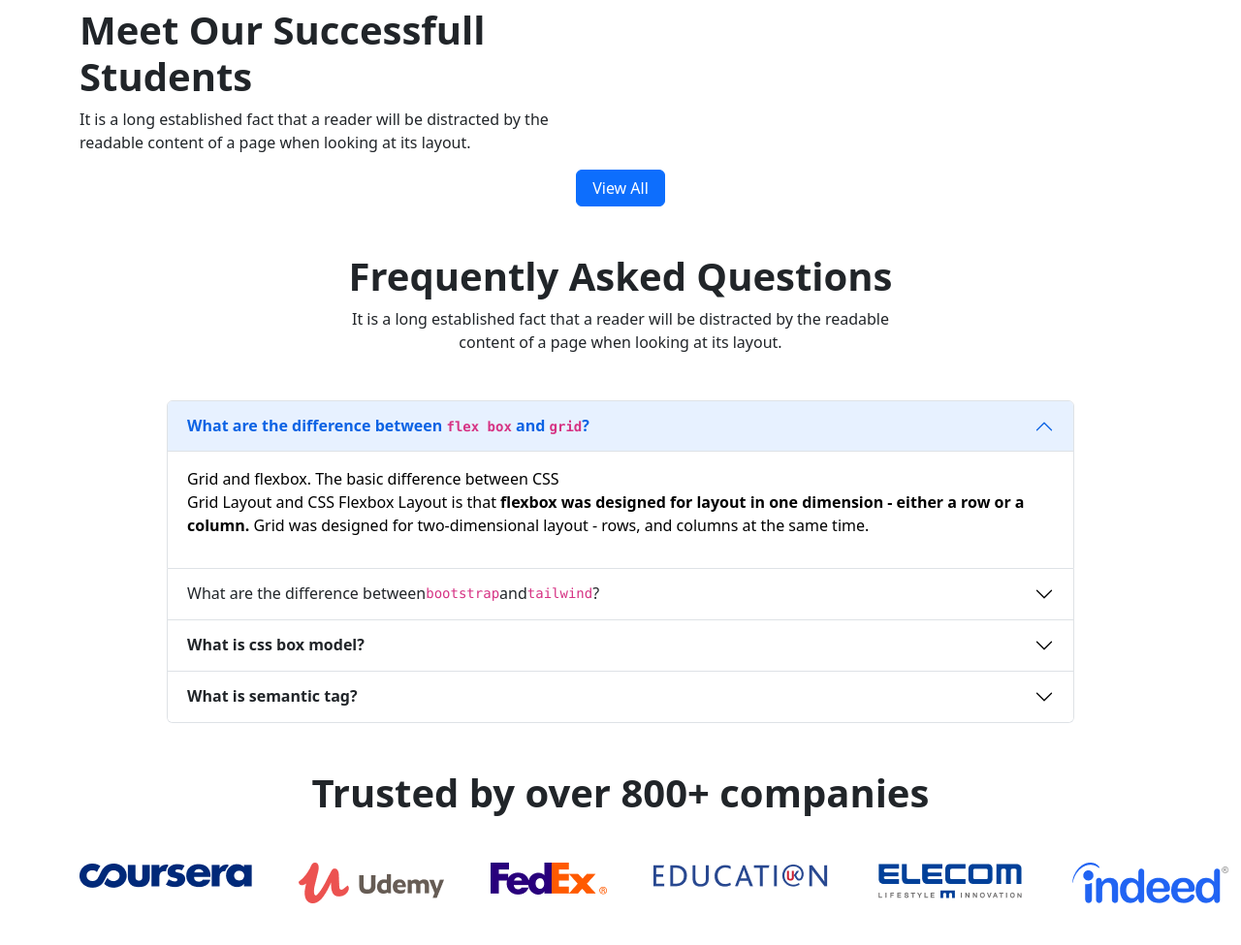
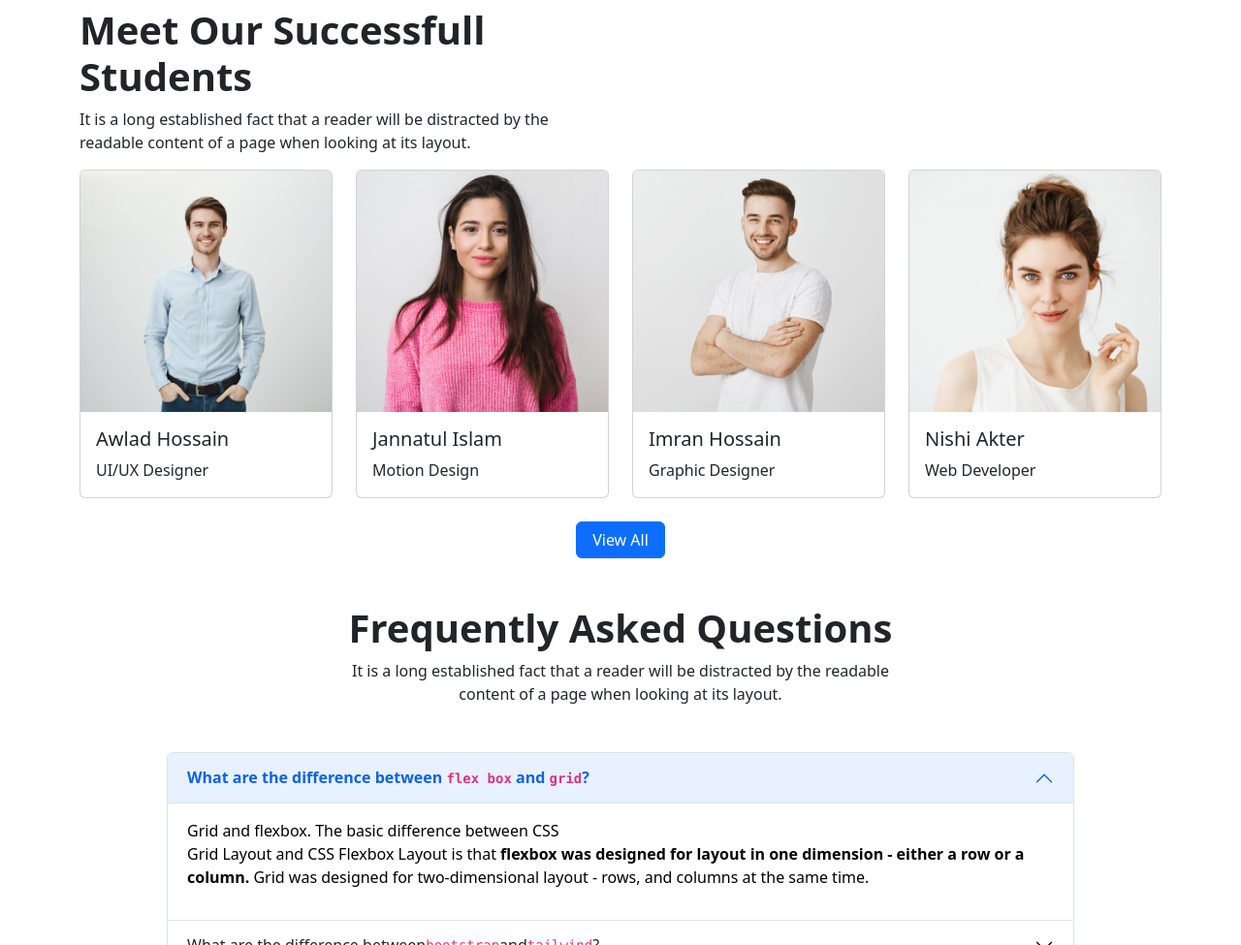
Before and after one commit to rohit082003/Assignment-3, a plain HTML site: page index.html in a window 1280 px wide. Shown: the part 2495-3470 px from the top of the page at 97% size. Drawn offline with nearby package versions, Linux system fonts and the light colour scheme.

Commit message:
final commit

```diff
--- a/index.html
+++ b/index.html
@@ -331,7 +331,42 @@
             </div>
 
             <div class="row row-cols-12 row-cols-xl-4 g-4">
-
+                <div class="col-md-6">
+                    <div class="card">
+                        <img src="images/student/student-1.png" class="card-img-top" alt="...">
+                        <div class="card-body">
+                            <h5 class="card-title">Awlad Hossain</h5>
+                            <p class="card-text">UI/UX Designer</p>
+                        </div>
+                    </div>
+                </div>
+                <div class="col-md-6">
+                    <div class="card">
+                        <img src="images/student/student-2.png" class="card-img-top" alt="...">
+                        <div class="card-body">
+                            <h5 class="card-title">Jannatul Islam</h5>
+                            <p class="card-text">Motion Design</p>
+                        </div>
+                    </div>
+                </div>
+                <div class="col-md-6">
+                    <div class="card">
+                        <img src="images/student/student-3.png" class="card-img-top" alt="...">
+                        <div class="card-body">
+                            <h5 class="card-title">Imran Hossain</h5>
+                            <p class="card-text">Graphic Designer</p>
+                        </div>
+                    </div>
+                </div>
+                <div class="col-md-6">
+                    <div class="card">
+                        <img src="images/student/student-4.png" class="card-img-top" alt="...">
+                        <div class="card-body">
+                            <h5 class="card-title">Nishi Akter</h5>
+                            <p class="card-text">Web Developer</p>
+                        </div>
+                    </div>
+                </div>
             </div>
             <div class="text-center mt-4 mb-4">
                 <button class="btn btn-primary px-3" type="button">View All</button>
```
